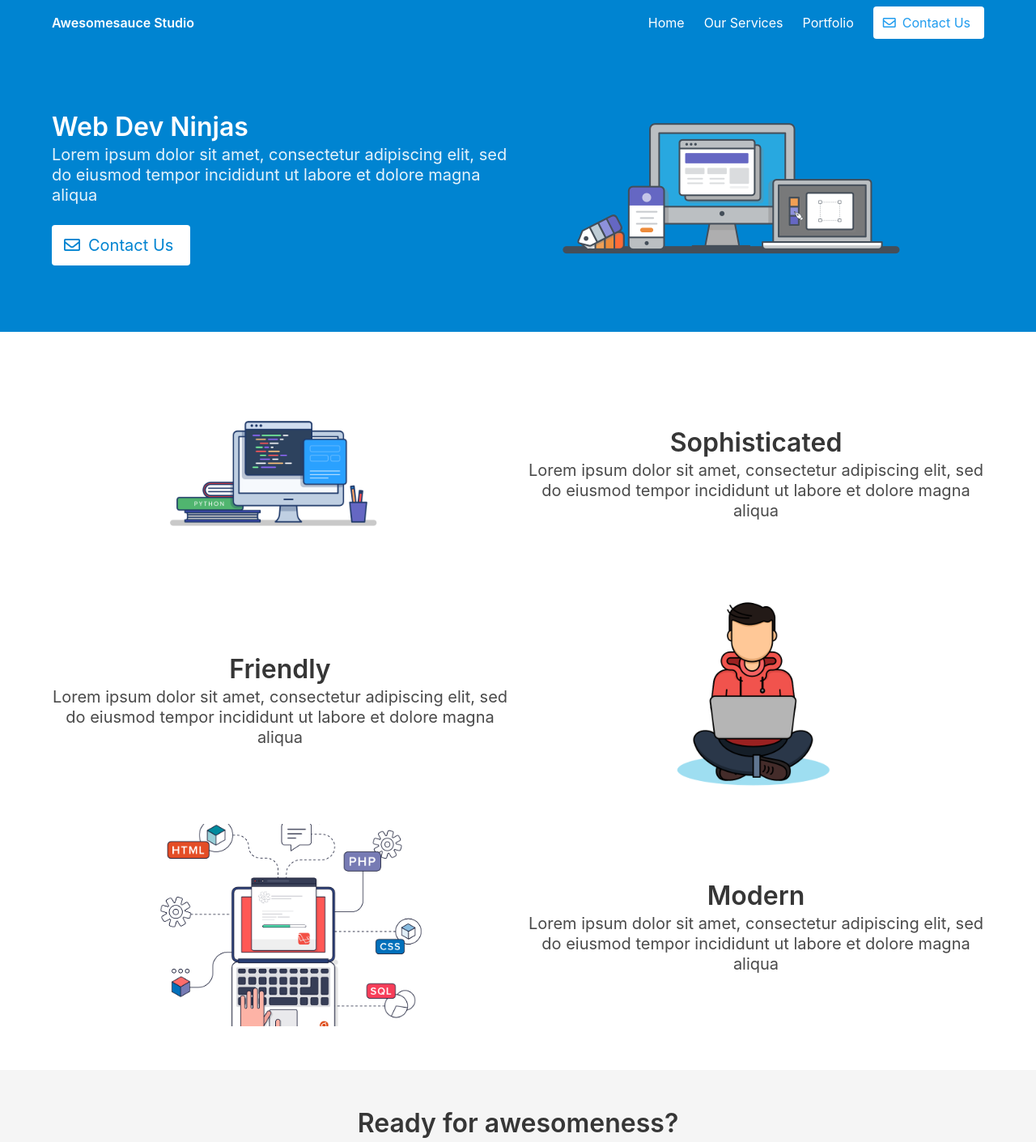
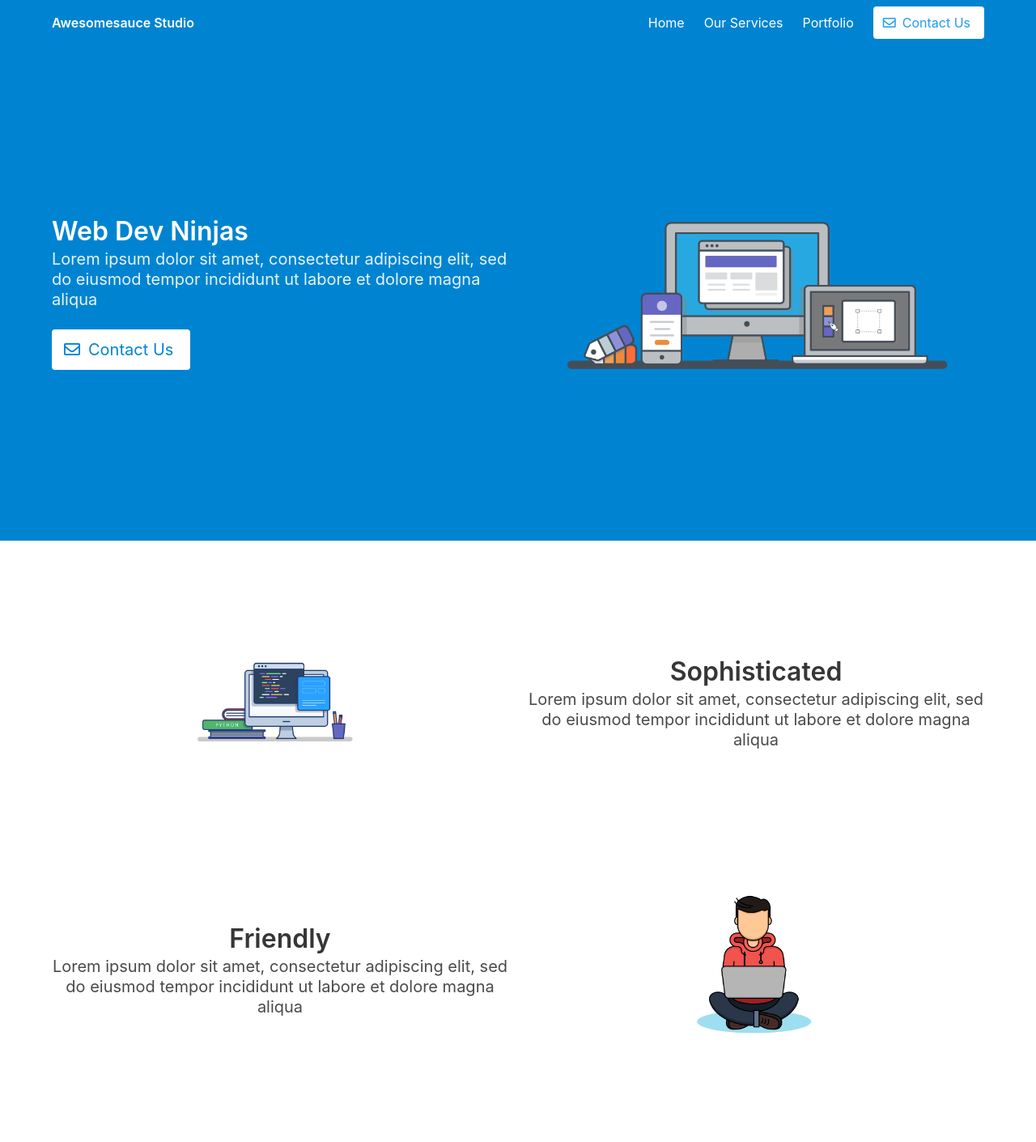
Before and after one commit to pentolbakso/next-bulma-landingpage, a Next.js app: page / in a window 1280 px wide. Shown: the top 1411 px of the page at 81% size. Built offline with nearby package versions, Linux system fonts and the light colour scheme.

Commit message:
use next/image for image

```diff
--- a/pages/index.js
+++ b/pages/index.js
@@ -1,5 +1,6 @@
 import Link from "next/link";
 import { NextSeo } from "next-seo";
+import Image from "next/image";
 
 const Feature = ({
   title,
@@ -12,7 +13,7 @@ const Feature = ({
   <div class="columns is-vcentered">
     <div class="column has-text-centered">
       {isImageLeft ? (
-        <img src={image} style={{ objectFit: "cover", width, height }} />
+        <Image src={image} width={width} height={height} layout="intrinsic" />
       ) : (
         <div>
           <h1 class="title">{title}</h1>
@@ -22,7 +23,7 @@ const Feature = ({
     </div>
     <div class="column has-text-centered">
       {!isImageLeft ? (
-        <img src={image} style={{ objectFit: "cover", width, height }} />
+        <Image src={image} width={width} height={height} layout="intrinsic" />
       ) : (
         <div>
           <h1 class="title">{title}</h1>
@@ -61,10 +62,12 @@ export default function Home() {
                   </Link>
                 </div>
                 <div class="column">
-                  <img
+                  <Image
                     src="/images/day94-ui-ux.png"
                     alt="web studio"
-                    style={{ objectFit: "cover", width: 500, height: 300 }}
+                    layout="responsive"
+                    width={200}
+                    height={200}
                   />
                 </div>
               </div>
@@ -81,6 +84,8 @@ export default function Home() {
               aliqua"
               image="/images/day93-programing.png"
               isImageLeft={true}
+              width={300}
+              height={300}
             />
             <Feature
               title="Friendly"
@@ -89,6 +94,8 @@ export default function Home() {
               aliqua"
               image="/images/day92-freelancing.png"
               isImageLeft={false}
+              width={300}
+              height={300}
             />
             <Feature
               title="Modern"
@@ -97,6 +104,8 @@ export default function Home() {
               aliqua"
               image="/images/112-installing.png"
               isImageLeft={true}
+              width={300}
+              height={300}
             />
           </div>
         </section>
```
Also changed, not shown: pages/portfolio.js (+5 -6 lines), pages/services.js (+5 -2 lines).
